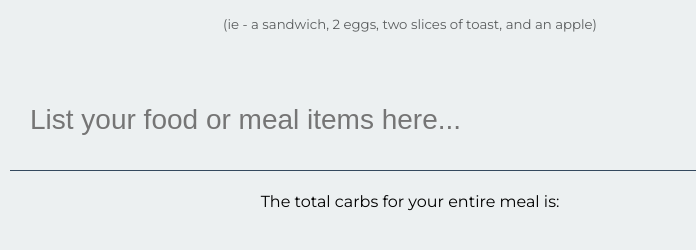
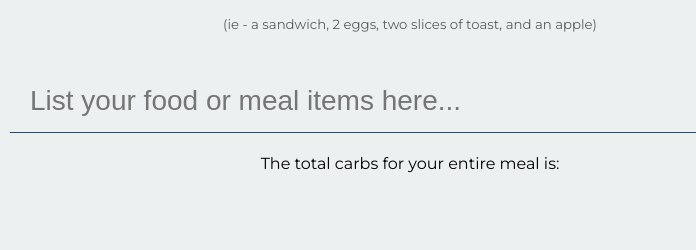
Before and after one commit to qmertesdorf/carb-wizard, a website: page views/index.html in a window 1280 px wide. Shown: the part 218-468 px from the top of the page, without its empty margins (230-926 px from the left). Drawn offline with nearby package versions, Linux system fonts and the light colour scheme; files that its build step writes are made by us from their sources; files whose address does not match are found by name.

Commit message:
update padding of input

```diff
--- a/public/index.css
+++ b/public/index.css
@@ -40,7 +40,7 @@ header h5 {
   border-bottom: 1px solid #34495e;
   outline: none;
   font: 300 28px "Ubuntu", sans-serif;
-  padding: 20px;
+  padding-left: 20px;
   color: #34495e;
 }
 
```
